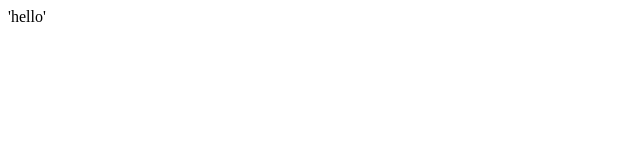
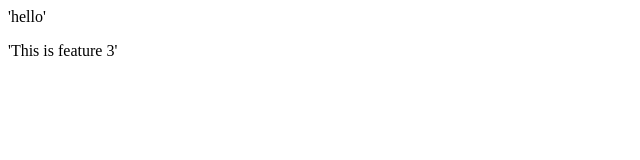
Before and after one commit to MuhammadZeeshanAshrafFab/newfolder, a plain HTML site: page index.html in a window 1280 px wide. Shown: the whole page, without its empty margins (0-640 px from the left). Drawn offline with Linux system fonts and the light colour scheme.

Commit message:
feature 3

```diff
--- a/index.html
+++ b/index.html
@@ -1 +1,2 @@
 <p>'hello'</p>
+<p>'This is feature 3'</p>
```
